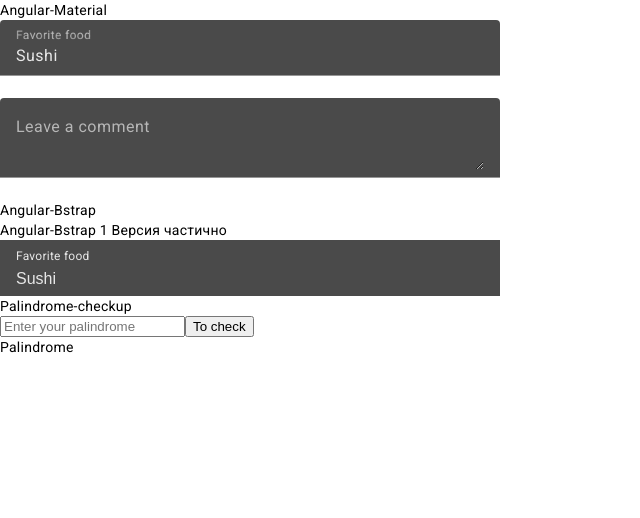
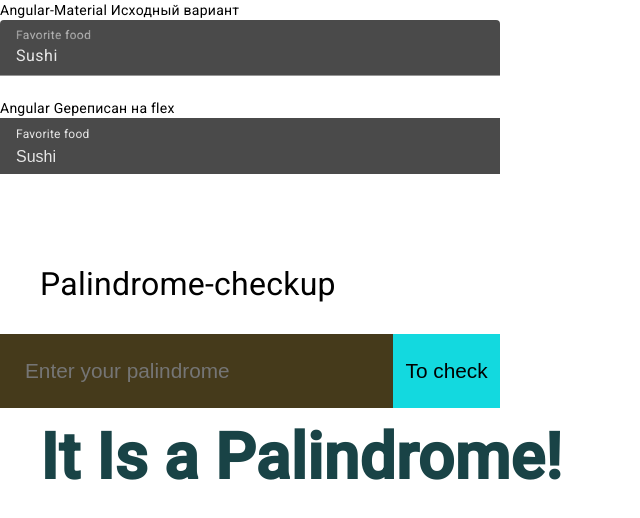
Before and after one commit to MagretBro/markup-adapt, an Angular app: page / in a window 1280 px wide. Both pictures are taken after a click on the button "To check". Shown: the top 518 px of the page, without its empty margins (0-640 px from the left). Built offline with nearby package versions, Linux system fonts and the light colour scheme.

Commit message:
оформление, решено верстка на flex, палиндром

```diff
--- a/src/app/app.component.html
+++ b/src/app/app.component.html
@@ -1,4 +1,4 @@
-<div class="start">Angular-Material</div>
+<div class="start">Angular-Material Исходный вариант</div>
 
 <form class="example-form">
   <mat-form-field class="example-full-width">
@@ -6,16 +6,14 @@
     <input matInput placeholder="Ex. Pizza" value="Sushi">
   </mat-form-field>
 
-  <mat-form-field class="example-full-width">
+  <!-- <mat-form-field class="example-full-width">
     <mat-label>Leave a comment</mat-label>
     <textarea matInput placeholder="Ex. It makes me feel..."></textarea>
-  </mat-form-field>
+  </mat-form-field> -->
 </form>
 
-<div class="start">Angular-Bstrap</div>
+<div class="start">Angular Gереписан на flex</div>
 
-<div class="start">Angular-Bstrap 1 Версия частично</div>
-  <!-- <form class="example-form"> -->
 
   <div class="example-form">
       <div class="input-group">
@@ -24,31 +22,22 @@
       </div>
   </div>
 
+  <div class="new-task"></div>
 
-  <div class="palindrome-task">Palindrome-checkup</div>
+  <div class="name-task">Palindrome-checkup</div>
 
   <div class="palindrome">
     <div class="input-pal-group">
       <input [(ngModel)]="inputText" class="pal-text" placeholder="Enter your palindrome">
       <button class="btn-pal" (click)="isPalindrome()">To check</button>
-      <div *ngIf="result !== null" class="result" >
-      {{ result ? "Palindrome" : "This is not palindrome" }}</div>
+    </div>
+    <div *ngIf="result !== null" class="result" >
+      {{ result ? "It Is a Palindrome!" : "This is not palindrome" }}</div>
+  </div>
 
-    </div>
-  </div>
+  <div class="new-task"></div>
 
 
 
 
-
-
-  <!-- <mat-form-field class="example-full-width">
-    <mat-label>Leave a comment</mat-label>
-    <textarea matInput placeholder="Ex. It makes me feel..."></textarea>
-  </mat-form-field> -->
-
-
-<!-- </form> -->
-
-
 <!-- <router-outlet></router-outlet> -->
--- a/src/app/app.component.scss
+++ b/src/app/app.component.scss
@@ -1,3 +1,13 @@
+
+.new-task {
+  padding: 30px;
+}
+
+.name-task {
+  display: flex;
+  padding: 40px;
+  font-size: 2rem;
+}
 
 // markup
 .example-form {
@@ -18,16 +28,10 @@
   .input-group {
     display: flex;
     flex-direction: column;
-    // min-width: 150px;
-    // max-width: 500px;
-    // width: 100%;
     background-color: #4a4a4a;
-    // padding: 8px 0px;
     padding: 0px 16px;
-
     color: #ffffffde;
     transition: background-color 0.3s, border-color 0.3s;
-    // margin-right: 0%;
 
     &:hover {
         background-color: #434242;
@@ -86,3 +90,45 @@
 
 
     // palindrome
+
+
+    .palindrome {
+      .input-pal-group {
+        display: flex;
+        flex-direction: row;
+        min-width: 150px;
+        max-width: 500px;
+        width: 100%;
+
+      .pal-text {
+        background-color: #453a1b;
+        min-width: 150px;
+        max-width: 500px;
+        width: 100%;
+        outline: none;
+        border: none;
+        padding: 5%;
+        font-size: 1.3rem;
+      }
+
+      .btn-pal{
+        background-color: #13d9df;
+        outline: none;
+        border: none;
+        width: 30%;
+        font-size: 1.3rem;
+
+        &:hover .btn-pal {
+          background-color: #71ac1f;
+        }}
+      }
+
+      .result {
+        display: flex;
+        flex-direction: column;
+        margin: 40px;
+        font-size: 4rem;
+        font-weight: bold;
+        color: #194346;
+      }
+    }
--- a/src/app/app.component.ts
+++ b/src/app/app.component.ts
@@ -14,7 +14,7 @@
   result: boolean | null = null;
 
   isPalindrome() {
-    const prepText = this.inputText.toLowerCase().replace(/[^a-z]/g, '');
+  const prepText = this.inputText.toLowerCase().replace(/[^a-zа-яё]/g, '');
     console.log(prepText)
     console.log({prepText})
 
```
